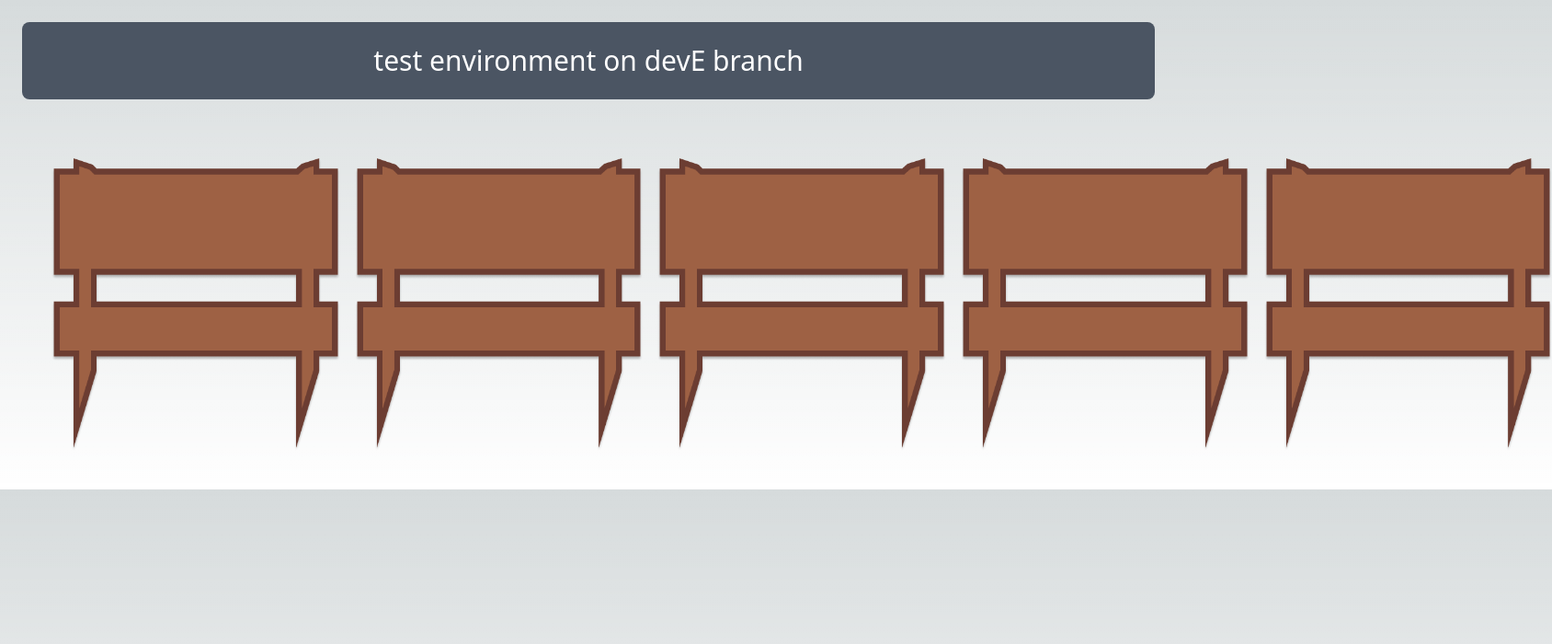
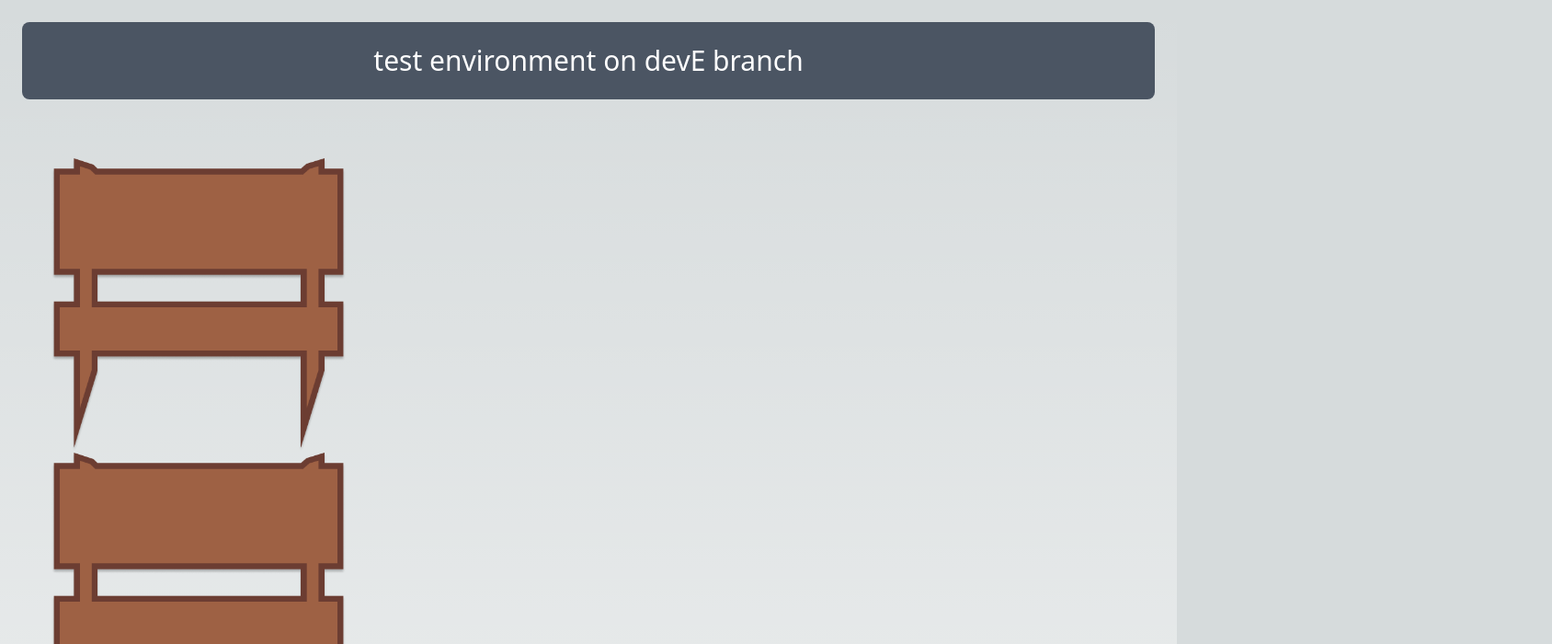
Before and after one commit to FazeNCode/fazencode, a Next.js app: page / in a window 1280 px wide. Shown: the top 700 px of the page at 92% size, 1688 px wide, since content can reach past the window. Built offline with nearby package versions, Linux system fonts and the light colour scheme.

Commit message:
test-commit

```diff
--- a/src/pages/index.tsx
+++ b/src/pages/index.tsx
@@ -26,7 +26,7 @@ export default function Home({ title, description }: CardProps) {
       <article className=''>
 
 
-  <div className="p-10 sm:space-x-4 sm:flex">
+  <div className="p-10 sm:space-x-4 ">
 
       <span className=' '>
       </span>
```
